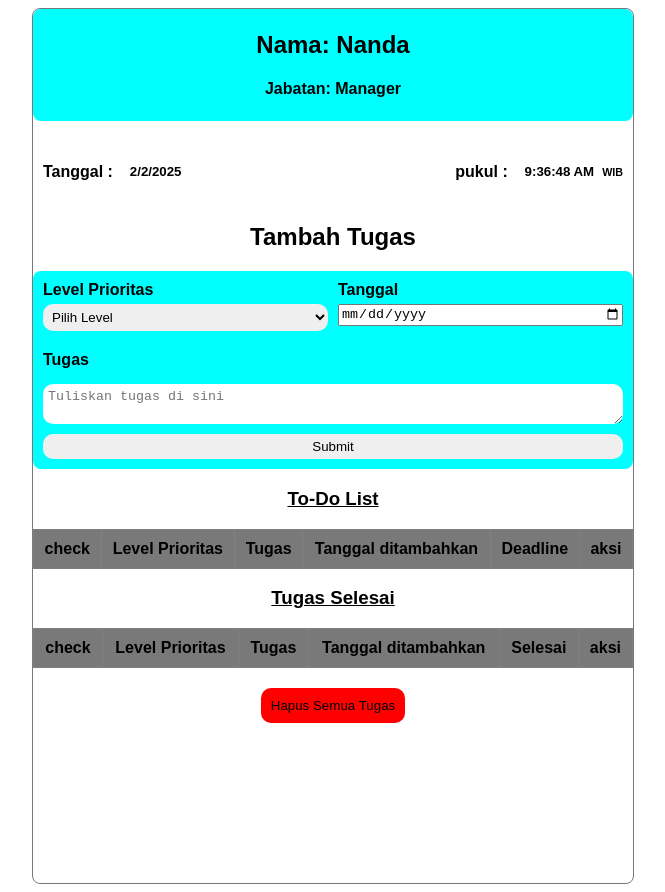
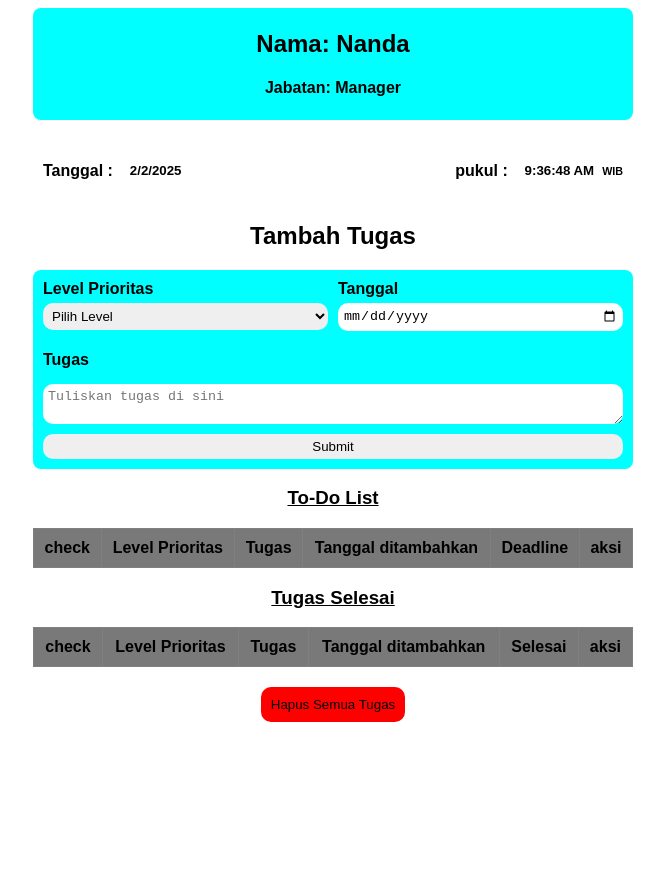
Before and after one commit to nandhastr/Todo-List, a plain HTML site: page index.html in a window 1280 px wide. Shown: the whole page, without its empty margins (307-972 px from the left). Drawn offline with Linux system fonts and the light colour scheme.

Commit message:
update todo list

```diff
--- a/index.css
+++ b/index.css
@@ -13,7 +13,7 @@
 }
 
  .container {
-    border: 1px solid #7a7979;
+    /* border: 1px solid #7a7979; */
     max-width: 600px;
     margin: 0 auto;
     padding-bottom: 10rem;
@@ -78,6 +78,7 @@ label {
 }
 
 .form select,
+.form input,
 .form textarea,
 .form button {
     border-radius: 10px;
```
Also changed, not shown: script.js (+1 -9 lines).
